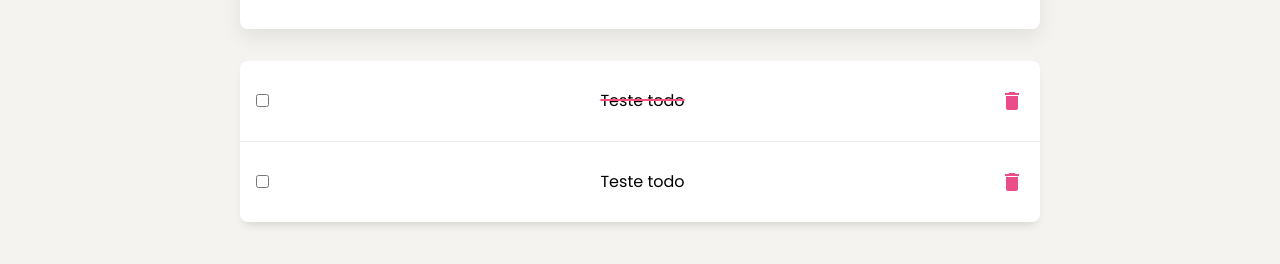
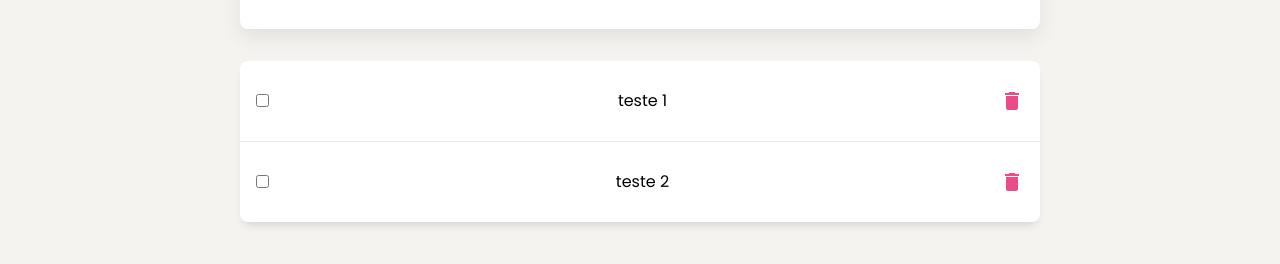
Before and after one commit to RafaelBarbosa09/todo, a React (Create React App) app: page / in a window 1280 px wide. Shown: the part 248-512 px from the top of the page. Built offline with nearby package versions, Linux system fonts and the light colour scheme.

Commit message:
finalizando insercao de task e iniciando check

```diff
--- a/src/components/Dashboard/index.tsx
+++ b/src/components/Dashboard/index.tsx
@@ -1,15 +1,40 @@
 import { Container } from "./styles";
 import { MdSearch } from 'react-icons/md'
 import { Todo } from "../Todo";
+import { FormEvent, useEffect, useState } from "react";
+
+interface Todo {
+  task: string;
+}
 
 export function Dashboard() {
+  const [todos, setTodos] = useState<Todo[]>([{ task: 'teste 1' }, { task: 'teste 2' }]);
+  const [task, setTask] = useState('');
+
+  useEffect(() => {
+    setTodos(todos);
+  }, []);
+
+  function handleCreateTaskToDo(event: FormEvent) {
+    event.preventDefault();
+
+    const teste: Todo = {
+      task: task
+    }
+    setTodos([...todos, teste])
+    setTask('')
+  }
+
   return (
     <>
-      <Container>
+      <Container onSubmit={handleCreateTaskToDo}>
         <MdSearch />
-        <input placeholder="Give me a task..." />
+        <input
+        placeholder="Give me a task..."
+        value={task}
+        onChange={event => setTask(event.target.value)} />
       </Container>
-      <Todo />
+      <Todo tasks={todos} />
     </>
   );
 }
--- a/src/components/Dashboard/styles.ts
+++ b/src/components/Dashboard/styles.ts
@@ -1,6 +1,6 @@
 import styled from "styled-components";
 
-export const Container = styled.div`
+export const Container = styled.form`
   max-width: 800px;
   margin: 0 auto;
   padding: 2.5rem 1rem;
--- a/src/components/Todo/index.tsx
+++ b/src/components/Todo/index.tsx
@@ -1,19 +1,33 @@
 import { Container, Item } from "./styles";
-import { MdDelete } from 'react-icons/md'
+import { MdDelete } from 'react-icons/md';
+import { useState } from "react";
 
-export function Todo() {
+interface Todo {
+  task: string;
+}
+
+interface TesteProps {
+  tasks: Todo[];
+}
+
+export function Todo({ tasks }: TesteProps) {
+  const [isChecked, setIsChecked] = useState(false);
+
+  function handleOnCheckboxIsChecked() {
+    setIsChecked(true);
+  }
+
   return (
     <Container>
-      <Item>
-        <input type="checkbox" />
-        <span className="done">Teste todo</span>
-        <MdDelete />
-      </Item>
-      <Item>
-        <input type="checkbox" />
-        <span>Teste todo</span>
-        <MdDelete />
-      </Item>
+      {tasks.map(todo => {
+        return (
+          <Item key={todo.task}>
+            <input type="checkbox" onChange={handleOnCheckboxIsChecked}/>
+            <span className={isChecked ? 'done' : ''}>{todo.task}</span>
+            <MdDelete />
+          </Item>
+        );
+      })}
     </Container>
   );
 }
--- a/src/styles/global.ts
+++ b/src/styles/global.ts
@@ -52,11 +52,11 @@ export const GlobalStyle = createGlobalStyle`
     cursor: not-allowed;
   }
 
-  input[type="checkbox"] {
+  /* input[type="checkbox"] {
     background: var(--color-primary)
   }
 
   input[type="checkbox"]:checked {
 
-  }
+  } */
 `;
```
